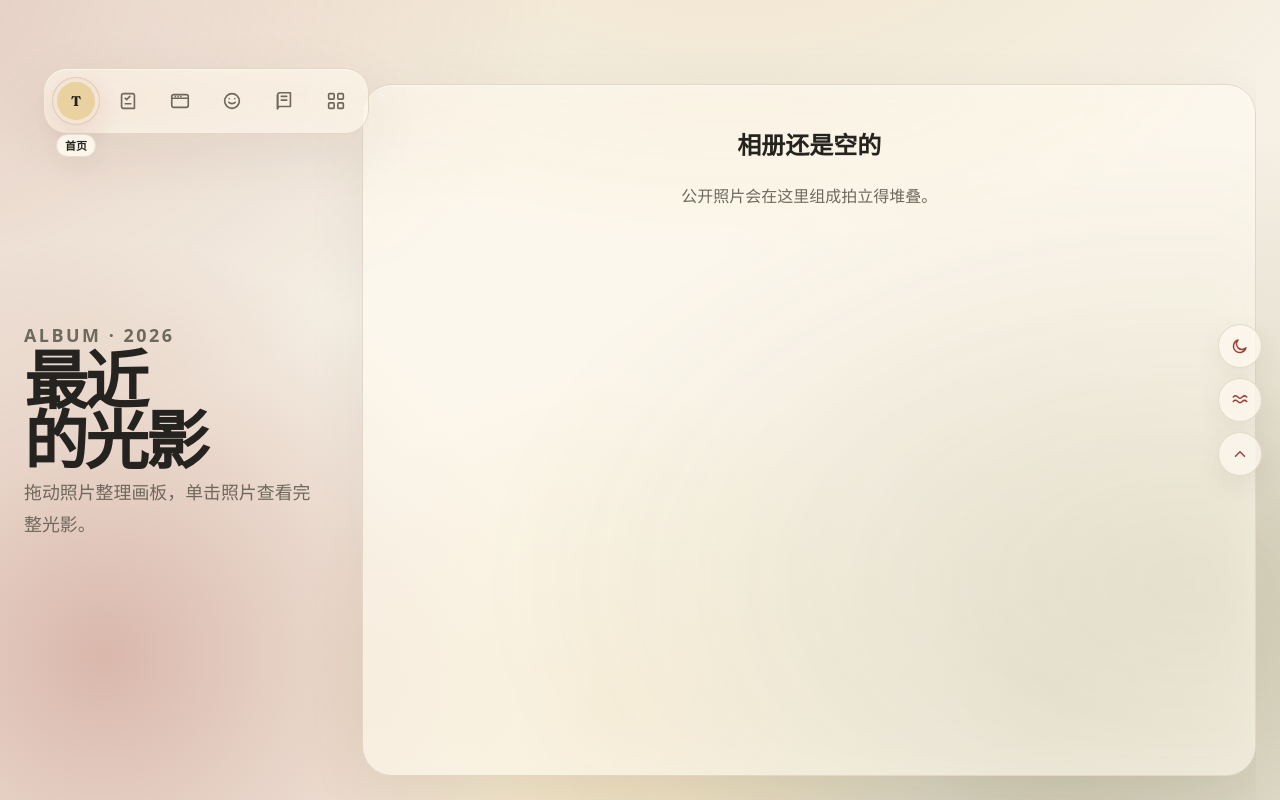
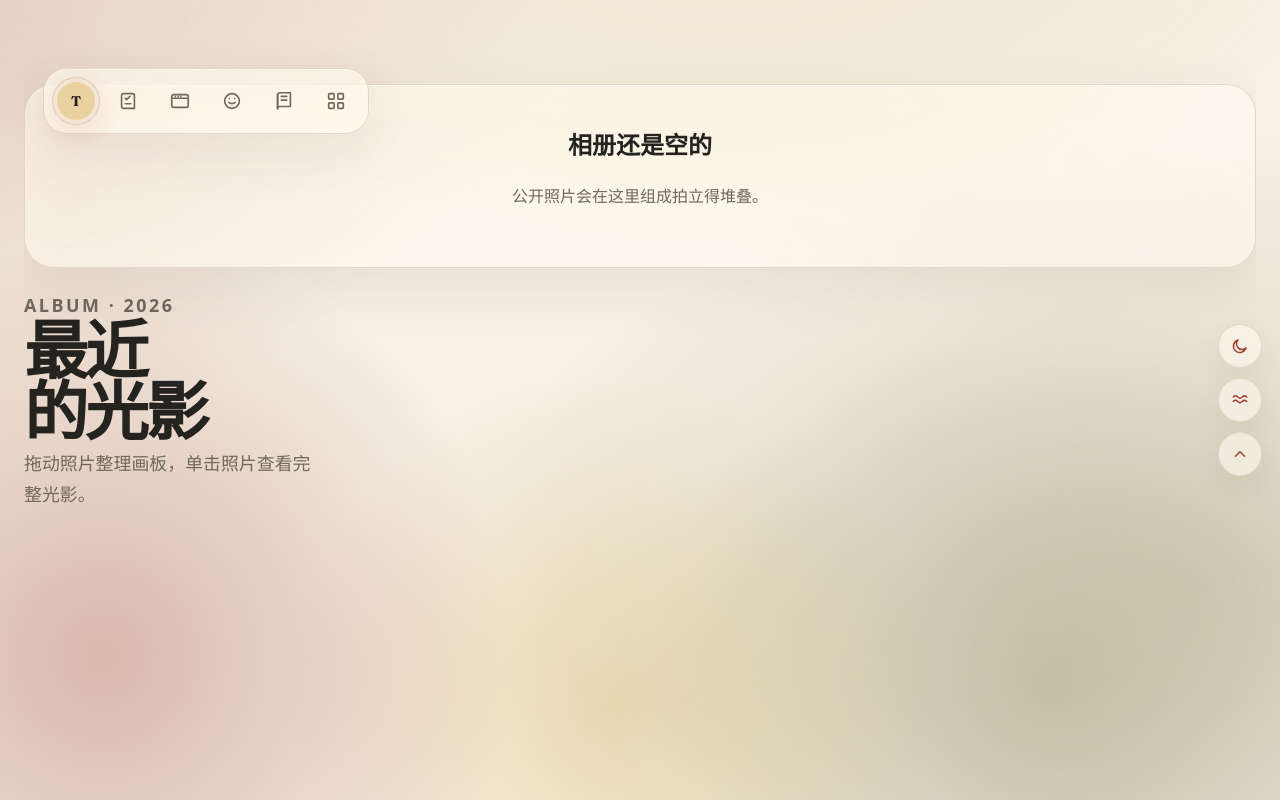
Before and after one commit to Bacchus-wen/personal-dashboard, a Next.js app: page /album in a window 1280 px wide. Built offline with nearby package versions, Linux system fonts and the light colour scheme; no server answers; the database is empty.

Commit message:
fix: keep floating player and tools viewport-fixed; demo-feedback UI polish

```diff
--- a/src/app/globals.css
+++ b/src/app/globals.css
@@ -96,7 +96,9 @@ h1, h2, h3, p { margin-top: 0; }
 h1, h2, h3 { font-family: var(--font-display); text-wrap: balance; }
 p { text-wrap: pretty; }
 
-@keyframes page-in { from { opacity: 0; transform: translateY(8px); } }
+/* Opacity only — must NOT animate transform, or <body> would become a
+   containing block for position:fixed children (floating player + tools). */
+@keyframes page-in { from { opacity: 0; } }
 @keyframes float-in { from { opacity: 0; transform: translateY(14px); } }
 @keyframes pulse { 50% { transform: scale(1.08); opacity: .72; } }
 @keyframes notice-brief { 0%, 72% { opacity: 1; } 100% { opacity: 0; } }
@@ -174,11 +176,15 @@ p { text-wrap: pretty; }
 .nav-link:hover .nav-link-label,
 .avatar-link:hover .nav-link-label,
 .nav-link:focus-visible .nav-link-label,
-.avatar-link:focus-visible .nav-link-label,
-.nav-link[data-active="true"] .nav-link-label,
-.avatar-link[data-active="true"] .nav-link-label {
+.avatar-link:focus-visible .nav-link-label {
   opacity: 1;
   transform: translate(-50%, 0);
+}
+/* The active page already shows its name in the header, so don't persistently
+   label its nav icon (avoids a bloated look). It still appears on hover. */
+.nav-link[data-active="true"]:not(:hover):not(:focus-visible) .nav-link-label,
+.avatar-link[data-active="true"]:not(:hover):not(:focus-visible) .nav-link-label {
+  opacity: 0;
 }
 .avatar {
   width: 38px;
@@ -225,19 +231,28 @@ p { text-wrap: pretty; }
 .page-head h1 { margin-bottom: 6px; font-size: clamp(34px, 4vw, 54px); letter-spacing: -.05em; }
 .page-head p { margin: 0; color: var(--muted); line-height: 1.75; }
 .album-page {
+  position: relative;
   width: min(1480px, calc(100vw - 48px));
   height: 100svh;
   padding: 84px 0 24px;
-  display: grid;
-  grid-template-columns: minmax(210px, 300px) minmax(0, 1fr);
-  gap: clamp(18px, 3vw, 46px);
-  align-items: stretch;
+  display: flex;
+  flex-direction: column;
   overflow: hidden;
 }
+/* The heading sits behind the photo board as a left-side underlay, so photos can
+   be dragged across the whole width and over the text. The only area that stays
+   clear is the top-left navigation, which lives in the 84px band above the
+   board. */
 .album-page-head {
-  align-self: center;
+  position: absolute;
+  left: 0;
+  top: 50%;
+  transform: translateY(-50%);
+  max-width: 300px;
   margin: 0;
   text-align: left;
+  z-index: 0;
+  pointer-events: none;
 }
 .album-page-head h1 {
   font-size: clamp(44px, 5vw, 82px);
@@ -522,12 +537,83 @@ p { text-wrap: pretty; }
 .public-plan-filters { display: grid; grid-template-columns: repeat(3, 1fr); gap: 12px; margin-bottom: 24px; padding: 18px; border-radius: var(--radius-card); }
 .public-plan-filters label { display: grid; gap: 6px; color: var(--muted); font-size: 12px; }
 .public-plan-filters select { width: 100%; padding: 11px 13px; border: 1px solid color-mix(in oklch, var(--muted) 18%, transparent); border-radius: var(--radius-control); color: var(--fg); background: color-mix(in oklch, var(--surface) 72%, transparent); }
+
+/* Theme-aware dropdown (custom ARIA listbox). Native <select> open lists are
+   OS-rendered and can't follow the theme, so this replaces them everywhere. */
+.theme-select { position: relative; width: 100%; }
+.theme-select-trigger {
+  width: 100%;
+  display: flex;
+  align-items: center;
+  justify-content: space-between;
+  gap: 10px;
+  padding: 11px 13px;
+  border: 1px solid color-mix(in oklch, var(--muted) 18%, transparent);
+  border-radius: var(--radius-control);
+  color: var(--fg);
+  background: color-mix(in oklch, var(--surface) 72%, transparent);
+  font: inherit;
+  text-align: left;
+  cursor: pointer;
+  transition: border-color var(--transition-fast), box-shadow var(--transition-fast);
+}
+.theme-select-trigger:hover { border-color: color-mix(in oklch, var(--accent) 40%, var(--border)); }
+.theme-select-trigger:focus-visible,
+.theme-select-trigger[aria-expanded="true"] {
+  outline: none;
+  border-color: var(--accent);
+  box-shadow: 0 0 0 4px color-mix(in oklch, var(--accent) 13%, transparent);
+}
+.theme-select-trigger[data-placeholder] .theme-select-value { color: var(--muted); }
+.theme-select-value { min-width: 0; overflow: hidden; text-overflow: ellipsis; white-space: nowrap; }
+.theme-select-chevron { flex: 0 0 18px; width: 18px; height: 18px; fill: none; stroke: currentColor; stroke-width: 2; stroke-linecap: round; stroke-linejoin: round; color: var(--muted); transition: transform var(--transition-fast); }
+.theme-select-trigger[aria-expanded="true"] .theme-select-chevron { transform: rotate(180deg); color: var(--accent); }
+.theme-select-menu {
+  position: absolute;
+  z-index: 70;
+  top: calc(100% + 6px);
+  left: 0;
+  right: 0;
+  max-height: 280px;
+  overflow-y: auto;
+  margin: 0;
+  padding: 6px;
+  list-style: none;
+  border: 1px solid var(--border);
+  border-radius: var(--radius-control);
+  background: color-mix(in oklch, var(--surface) 97%, var(--accent) 3%);
+  box-shadow: 0 22px 60px color-mix(in oklch, var(--shadow) 120%, transparent);
+  outline: none;
+  animation: theme-select-in .16s ease both;
+  scrollbar-width: thin;
+}
+@keyframes theme-select-in { from { opacity: 0; transform: translateY(-4px); } }
+.theme-select-option {
+  display: flex;
+  align-items: center;
+  gap: 8px;
+  padding: 9px 11px;
+  border-radius: 10px;
+  color: var(--fg);
+  cursor: pointer;
+}
+.theme-select-option[data-active] { background: color-mix(in oklch, var(--accent) 14%, transparent); }
+.theme-select-option[aria-selected="true"] { color: var(--accent); font-weight: 600; }
+.theme-select-option[aria-selected="true"]::after { content: "✓"; margin-left: auto; font-size: 13px; }
+@media (prefers-reduced-motion: reduce) {
+  .theme-select-menu { animation-duration: 1ms; }
+  .theme-select-chevron { transition: none; }
+}
+
 .public-plan-grid { display: grid; gap: 12px; }
 .public-plan-card { display: grid; grid-template-columns: minmax(0, 1fr) minmax(220px, .42fr); align-content: start; gap: 18px; }
 .public-plan-card h2 { margin: 0; font-size: 22px; }
 .public-plan-card-head { display: flex; align-items: start; justify-content: space-between; gap: 12px; }
 .public-plan-details { padding-top: 0; border-top: 0; border-left: 1px solid color-mix(in oklch, var(--muted) 14%, transparent); padding-left: 18px; }
 .public-plan-details .btn { margin-top: 12px; }
+/* Keep the expand/collapse toggle a small content-sized button instead of
+   stretching to fill its (often tall) grid cell. */
+.plan-toggle { justify-self: start; align-self: start; padding: 8px 16px; font-size: 13px; }
 .deadline-danger { color: color-mix(in oklch, var(--pink) 42%, var(--fg)); background: color-mix(in oklch, var(--pink) 22%, transparent); }
 .deadline-warning { color: color-mix(in oklch, var(--warm) 38%, var(--fg)); background: color-mix(in oklch, var(--warm) 24%, transparent); }
 
@@ -891,7 +977,7 @@ p { text-wrap: pretty; }
 .about-markdown hr { border: none; border-top: 1px solid var(--border); }
 
 /* Album and photo management */
-.public-album { min-height: 0; display: grid; grid-template-rows: minmax(0, 1fr) auto; gap: 12px; }
+.public-album { position: relative; z-index: 1; flex: 1; width: 100%; min-height: 0; display: grid; grid-template-rows: minmax(0, 1fr) auto; gap: 12px; }
 .public-album-stage {
   position: relative;
   width: 100%;
@@ -1166,7 +1252,7 @@ p { text-wrap: pretty; }
     flex-direction: column;
     overflow: visible;
   }
-  .album-page-head { text-align: center; }
+  .album-page-head { position: static; transform: none; max-width: none; pointer-events: auto; text-align: center; }
   .album-page-head p { max-width: none; }
   .public-album { min-height: 520px; }
   .public-album-stage { min-height: 440px; }
@@ -1242,8 +1328,8 @@ p { text-wrap: pretty; }
 /* Global mini player (shown on non-home pages while a track is loaded) */
 .mini-player {
   position: fixed;
-  z-index: 30;
-  left: 20px;
+  z-index: 60;
+  right: 20px;
   bottom: 20px;
   width: min(300px, calc(100vw - 40px));
   display: flex;
@@ -1259,11 +1345,9 @@ p { text-wrap: pretty; }
 .mini-player:active { cursor: grabbing; }
 @keyframes mini-in { from { opacity: 0; } }
 .mini-player-btn {
-  flex: 0 0 40px;
-  width: 40px;
-  height: 40px;
-  display: grid;
-  place-items: center;
+  flex: 0 0 38px;
+  width: 38px;
+  height: 38px;
   border: 0;
   border-radius: 50%;
   color: var(--surface);
@@ -1272,7 +1356,7 @@ p { text-wrap: pretty; }
   transition: transform .2s ease;
 }
 .mini-player-btn:hover { transform: scale(1.08); }
-.mini-player-btn svg { width: 24px; height: 24px; display: block; position: relative; left: 4px; }
+.mini-player-btn svg { width: 20px; height: 20px; display: block; position: relative; left: 4px; }
 .mini-player[data-playing="true"] .mini-player-btn svg { left: 3px; }
 .mini-player-cover { flex: 0 0 34px; width: 34px; height: 34px; border-radius: 9px; object-fit: cover; }
 .mini-player-note { flex: 0 0 auto; color: var(--accent-2); font-size: 20px; }
@@ -1476,7 +1560,12 @@ p { text-wrap: pretty; }
 .collection-card h2, .featured-project-card h2 { margin: 0; font-size: clamp(20px, 2vw, 25px); letter-spacing: -.035em; }
 .collection-card p, .featured-project-card p { margin: 0; }
 .featured-project-card-body { min-height: 100%; }
-.featured-project-cover { overflow: hidden; border: 1px solid var(--border); border-radius: 16px; background: color-mix(in oklch, var(--surface) 70%, transparent); aspect-ratio: 16 / 9; max-width: 240px; }
+/* Featured projects: two per row, with the cover stacked on top. Unlike the
+   collection card (cover beside body), this card is single-column so its body
+   fills the full width instead of being squished into one grid track. */
+.featured-project-grid { grid-template-columns: repeat(2, minmax(0, 1fr)); }
+.featured-project-card { grid-template-columns: 1fr; }
+.featured-project-cover { overflow: hidden; border: 1px solid var(--border); border-radius: 16px; background: color-mix(in oklch, var(--surface) 70%, transparent); aspect-ratio: 16 / 9; max-width: none; }
 .featured-project-cover img { display: block; width: 100%; height: 100%; object-fit: cover; }
 .featured-project-mark {
   width: 42px;
--- a/src/components/chrome/floating-tools.tsx
+++ b/src/components/chrome/floating-tools.tsx
@@ -1,6 +1,7 @@
 "use client";
 
 import { useEffect, useState } from "react";
+import { createPortal } from "react-dom";
 
 import { MoonIcon, SunIcon, UpIcon, WavesIcon } from "@/components/icons";
 
@@ -14,12 +15,16 @@ function readTheme(): ThemeId {
 
 export function FloatingTools() {
   const [theme, setTheme] = useState<ThemeId | null>(null);
+  const [mounted, setMounted] = useState(false);
 
   useEffect(() => {
     // Sync the toggle icon to the theme applied by the inline pre-paint script
-    // in the root layout. Reading the DOM on mount avoids a hydration mismatch.
-    // eslint-disable-next-line react-hooks/set-state-in-effect
+    // in the root layout, and mark mounted so the portal only renders on the
+    // client. Reading the DOM on mount avoids a hydration mismatch.
+    /* eslint-disable react-hooks/set-state-in-effect */
     setTheme(readTheme());
+    setMounted(true);
+    /* eslint-enable react-hooks/set-state-in-effect */
   }, []);
 
   const toggleQuiet = () => document.body.classList.toggle("quiet");
@@ -38,7 +43,11 @@ export function FloatingTools() {
 
   const isDark = theme === "night-radio";
 
-  return (
+  // Render at the top of <body> so the fixed position is always relative to the
+  // viewport, never trapped by a transformed/scrollable ancestor container.
+  if (!mounted) return null;
+
+  return createPortal(
     <div className="floating-tools">
       <button
         className="tool-btn"
@@ -64,6 +73,7 @@ export function FloatingTools() {
       >
         <UpIcon />
       </button>
-    </div>
+    </div>,
+    document.body,
   );
 }
--- a/src/components/music/music-provider.tsx
+++ b/src/components/music/music-provider.tsx
@@ -4,11 +4,13 @@ import { usePathname } from "next/navigation";
 import {
   createContext,
   useContext,
+  useEffect,
   useRef,
   useState,
   type PointerEvent as ReactPointerEvent,
   type ReactNode,
 } from "react";
+import { createPortal } from "react-dom";
 
 import { PauseIcon, PlayIcon } from "@/components/icons";
 import {
@@ -91,10 +93,18 @@ export function MusicProvider({
 
 // Compact player shown on every page except the homepage (which has the full
 // music widget). Lets visitors keep controlling playback after navigating.
+const MINI_PLAYER_POS_KEY = "mini-player-pos";
+
 function GlobalMiniPlayer() {
   const pathname = usePathname();
   const { track, playing, progress, coverUrl, toggle } = useMusic();
   const [pos, setPos] = useState({ x: 0, y: 0 });
+  const [mounted, setMounted] = useState(false);
+  // Mirrors `pos` so endDrag can persist the latest value without waiting for a
+  // re-render. The provider lives in the root layout (never unmounted), so the
+  // in-memory position already survives client navigations; localStorage keeps
+  // it consistent across full reloads and on pages opened directly.
+  const latest = useRef(pos);
   const drag = useRef<{
     startX: number;
     startY: number;
@@ -102,7 +112,26 @@ function GlobalMiniPlayer() {
     origY: number;
   } | null>(null);
 
-  if (!track || pathname === "/") return null;
+  useEffect(() => {
+    // Mark mounted so the widget is portaled only on the client, and restore the
+    // persisted position. Both run once after mount to avoid an SSR mismatch.
+    /* eslint-disable react-hooks/set-state-in-effect */
+    setMounted(true);
+    try {
+      const saved = localStorage.getItem(MINI_PLAYER_POS_KEY);
+      if (!saved) return;
+      const parsed = JSON.parse(saved);
+      if (typeof parsed?.x === "number" && typeof parsed?.y === "number") {
+        latest.current = parsed;
+        setPos(parsed);
+      }
+    } catch {
+      // Ignore unreadable/blocked storage.
+    }
+    /* eslint-enable react-hooks/set-state-in-effect */
+  }, []);
+
+  if (!track || pathname === "/" || !mounted) return null;
 
   function onPointerDown(event: ReactPointerEvent<HTMLDivElement>) {
     // The play/pause button keeps its own click behaviour.
@@ -120,17 +149,28 @@ function GlobalMiniPlayer() {
   function onPointerMove(event: ReactPointerEvent<HTMLDivElement>) {
     const state = drag.current;
     if (!state) return;
-    setPos({
+    const next = {
       x: state.origX + (event.clientX - state.startX),
       y: state.origY + (event.clientY - state.startY),
-    });
+    };
+    latest.current = next;
+    setPos(next);
   }
 
   function endDrag() {
+    if (!drag.current) return;
     drag.current = null;
+    try {
+      localStorage.setItem(MINI_PLAYER_POS_KEY, JSON.stringify(latest.current));
+    } catch {
+      // Ignore storage failures (private mode, quota, etc.).
+    }
   }
 
-  return (
+  // Portaled to <body> so its fixed position is anchored to the viewport and is
+  // never trapped by a transformed/scrollable ancestor. Drag math uses
+  // viewport-based clientX/clientY, so it stays put while the page scrolls.
+  return createPortal(
     <div
       className="mini-player glass"
       data-playing={playing}
@@ -163,6 +203,7 @@ function GlobalMiniPlayer() {
           <span style={{ width: `${progress}%` }} />
         </div>
       </div>
-    </div>
+    </div>,
+    document.body,
   );
 }
--- a/src/components/plans/plan-card.tsx
+++ b/src/components/plans/plan-card.tsx
@@ -55,7 +55,7 @@ export function PlanCard({ plan }: { plan: Plan }) {
           ) : null}
         </div>
       ) : null}
-      <button className="btn" onClick={() => setExpanded((current) => !current)} type="button">
+      <button className="btn plan-toggle" onClick={() => setExpanded((current) => !current)} type="button">
         {expanded ? "收起详情" : "展开详情"}
       </button>
     </article>
```
